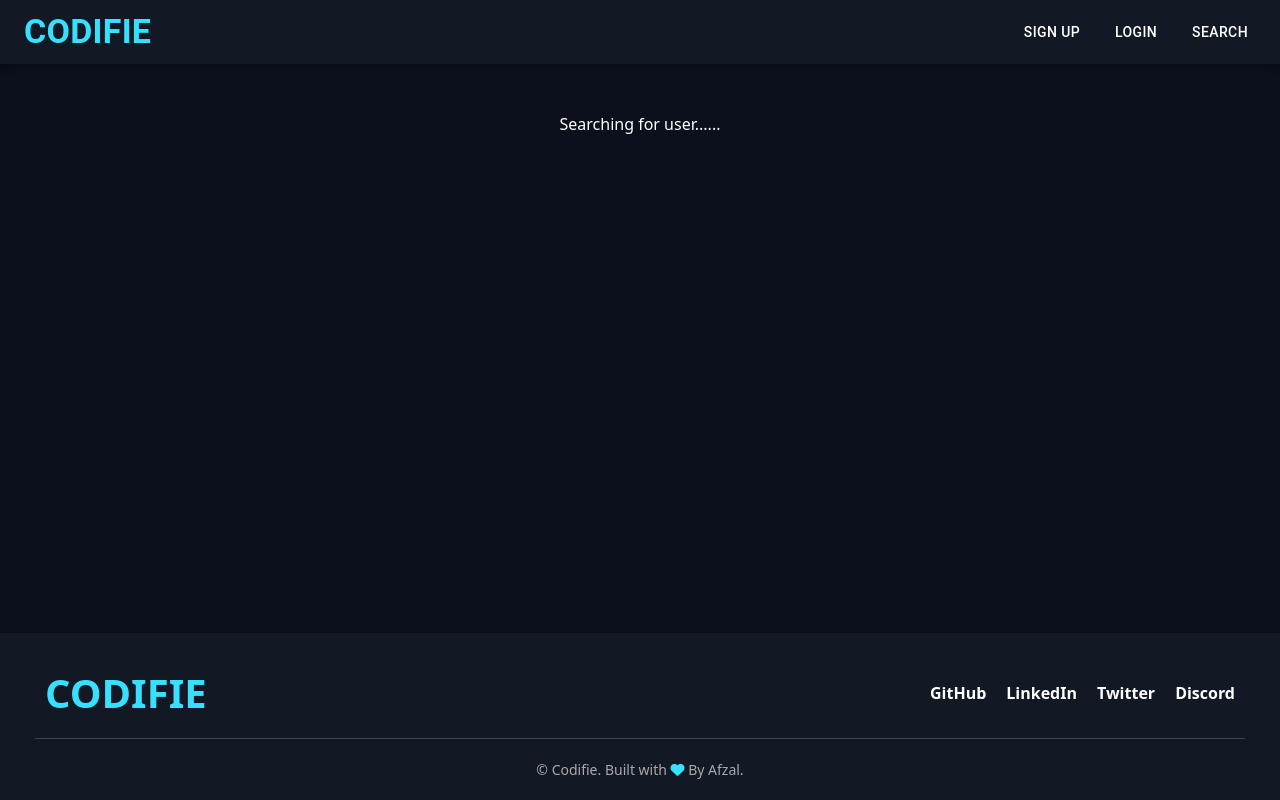
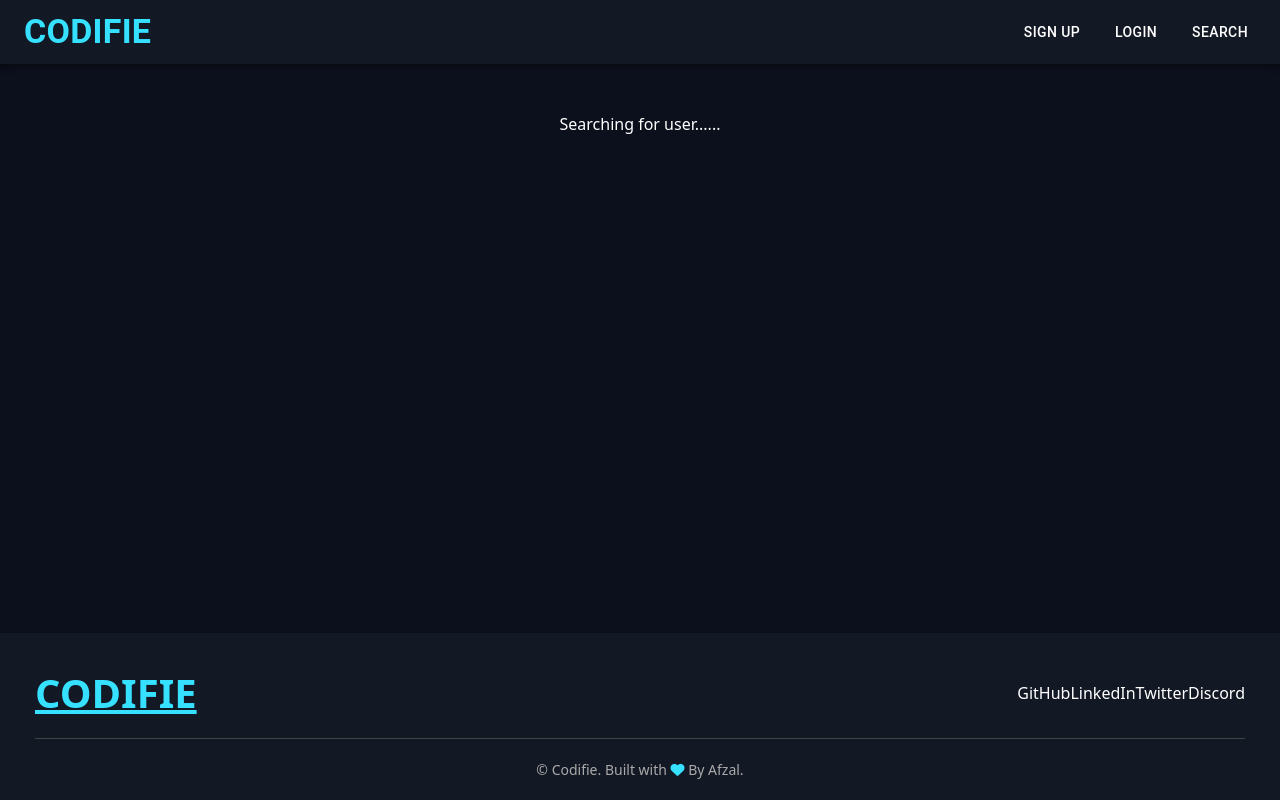
Before and after one commit to shareef-afzal/codifie-frontend, a React (Vite) app: page /users/1 in a window 1280 px wide. Built offline with nearby package versions, Linux system fonts and the light colour scheme; no server answers.

Commit message:
5px 10px anchor shtyling adjusted from usertop.. css file

```diff
--- a/src/components/userProfile/userTopSection.css
+++ b/src/components/userProfile/userTopSection.css
@@ -1,4 +1,4 @@
-a{
+.profile-links{
     text-decoration: none;
     font-size: 1.2rem;
     color: white;
--- a/src/components/userProfile/userTopSection.jsx
+++ b/src/components/userProfile/userTopSection.jsx
@@ -60,7 +60,7 @@ const UserTopSection = ({ user }) => {
               target="_blank"
               rel="noreferrer"
               // className="btn btn-outline-primary btn-sm"
-            >
+            className='profile-links'>
               {platform}
             </a>
           ) : null
```
